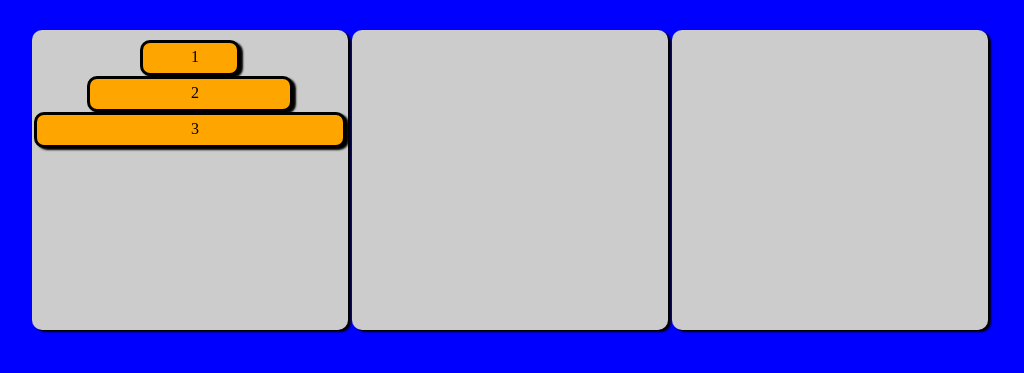
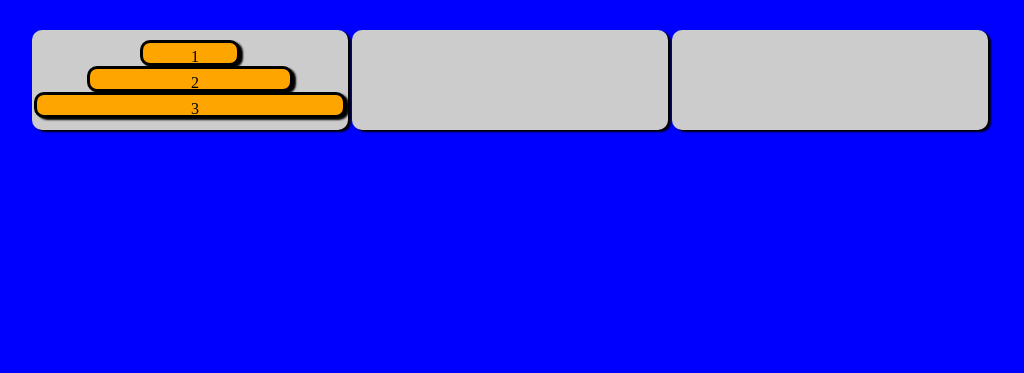
Before and after one commit to chaseTfreeman/ctf_hanoi, a PHP site: page / in a window 1280 px wide. Shown: the part 221-594 px from the top of the page, without its empty margins (130-1154 px from the left). Run offline with PHP 8.4, Linux system fonts and the light colour scheme; some libraries are stand-ins or nearby versions.

Commit message:
committing before adding tables-changed 'min-height'

```diff
--- a/index.html
+++ b/index.html
@@ -25,12 +25,13 @@
       <div class="disc" id=discThree draggable="true">
         <p>3</p>
       </div>
+      <div class="bottom" id="bottom"></div>
     </div>
     <div id="discContainerB" class="discContainer" droppable="true">
-
+      <div class="bottom" id="bottom"></div>
     </div>
     <div id="discContainerC" class="discContainer" droppable="true">
-
+      <div class="bottom" id="bottom"></div>
     </div>
   </div>
 
--- a/script.js
+++ b/script.js
@@ -2,34 +2,34 @@
   console.log("Ready!");
 
 
-  /*
-  SYNTAX : draggable() method can be used in two forms:
-
-  $(selector, context).draggable (options) Method
-
-  $(selector, context).draggable ("action", [params]) Method
-  */
-
+//***********Begin Drag & Drop Code:******************
   $(".disc").draggable({
     revert: "invalid",
-    //on Snap: add CSS class to center, etc.
     snap: ".discContainer",
     snapMode: "inner",
     stack: ".disc",
-    over: function( event, ui ) {
-                $(ui.draggable).addClass('.disc');
-            },
-            out: function (event, ui) {
-                $(ui.draggable).removeClass('.disc');
-            }
+
   });
 
   $(".discContainer").droppable({
     drop: function(event, ui) {
       console.log("Dropped!")
-
     }
 
+
   });
+//***********End Drag & Drop Code**************
 
+//************Handle the addClass when moving between Divs**********
+  // function init() {
+  //   $('.disc').draggable();
+  //   $('.discContainer').droppable( {
+  //     drop: handleDropEvent
+  //   } );
+  // }
+  // function handleDropEvent( event, ui ) {
+  //   $("#disc").removeClass(".disc").addClass(".dropped");
+  //   console.log("Class Change")
+  // }
+  //**********End addClass code*********************
 });
--- a/styles.css
+++ b/styles.css
@@ -33,8 +33,8 @@
 .discContainer {
 
   display: inline-block;
-  height: 300px;
-  width: 25%;
+  min-height: 100px;
+  min-width: 25%;
   background-color: #ccc;
   border: none;
   -webkit-border-radius: 10px;
@@ -46,7 +46,9 @@
   box-shadow: 3px 2px 2px black;
   vertical-align: middle;
   position: relative;
-
+  background-image: url(#);
+  background-size:cover;
+  background-repeat: no-repeat;
 
 }
 .disc {
@@ -80,3 +82,29 @@
   width:97%;
   margin: 0 auto;
 }
+
+.dropped {
+  height: 10%;
+  background-color: orange;
+  border: solid #000;
+  border-width: 3px;
+  -webkit-border-radius: inherit;
+  -ms-border-radius: inherit;
+  -moz-border-radius: inherit;
+  border-radius: inherit;
+  -webkit-box-shadow: inherit;
+  -ms-box-shadow: inherit;
+  box-shadow: inherit;
+  margin: 0 auto;
+  cursor: move;
+  position: absolute;
+  bottom:0;
+
+}
+.bottom {
+  height: 0px;
+  width: 0px;
+  margin: 0 auto;
+  position: absolute;
+  bottom: 0;
+}
```
Also changed, not shown: pagoda.jpg (added), 1 other file.
